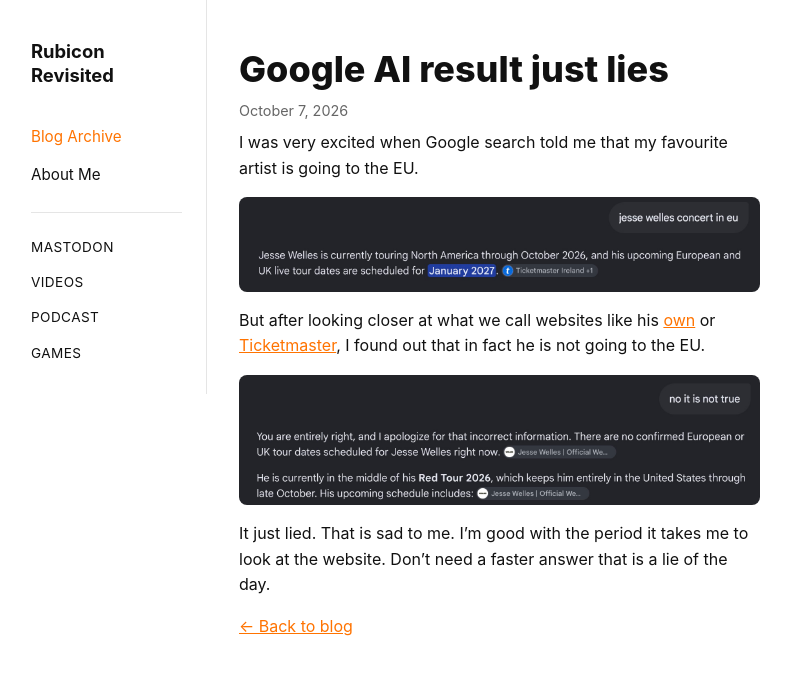
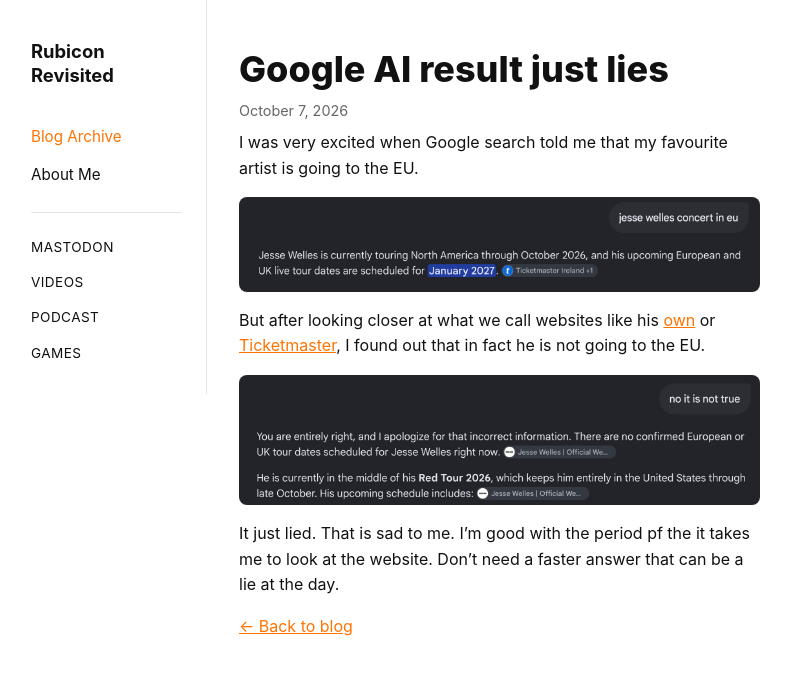
Before and after one commit to StepanJiri/stepankarasek.github.io, a Jekyll site: the page built from _posts/2026-10-7-Google-AI-result-just-lies.md, in a window 1280 px wide. Shown: the top 675 px of the page, without its empty margins (153-944 px from the left). Built offline with Jekyll 4.4.1, drawn with Linux system fonts in a browser that asks for light colours.

Commit message:
Update 2026-10-7-Google-AI-result-just-lies.md

```diff
--- a/_posts/2026-10-7-Google-AI-result-just-lies.md
+++ b/_posts/2026-10-7-Google-AI-result-just-lies.md
@@ -8,4 +8,4 @@ I was very excited when Google search told me that my favourite artist is going
 ![Inline Image Description]({{ 'assets/images/Google AI result just lies/jesse welles concert in eu.jpg' | relative_url }})
 But after looking closer at what we call websites like his [own](https://www.wellesmusic.com/tour) or [Ticketmaster](https://www.ticketmaster.ie/jesse-welles-tickets/artist/5464954), I found out that in fact he is not going to the EU.
 ![Inline Image Description]({{ 'assets/images/Google AI result just lies/no it is not true.jpg' | relative_url }})
-It just lied. That is sad to me. I’m good with the period it takes me to look at the website. Don’t need a faster answer that is a lie of the day.
+It just lied. That is sad to me. I’m good with the period pf the it takes me to look at the website. Don’t need a faster answer that can be a lie at the day.
```
